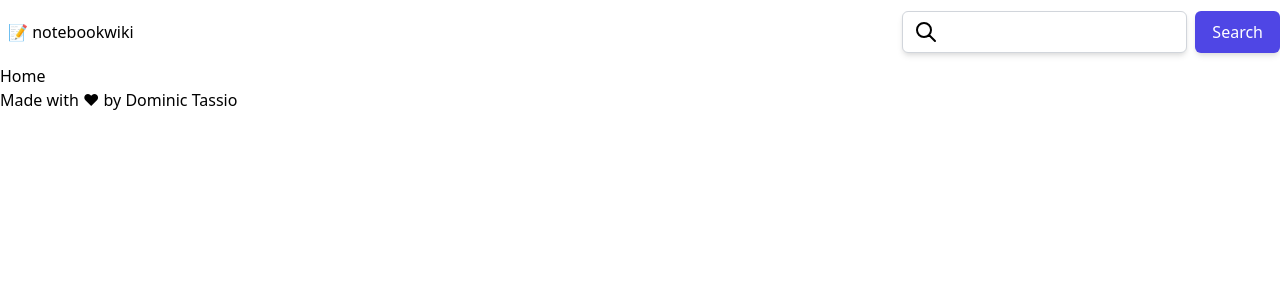
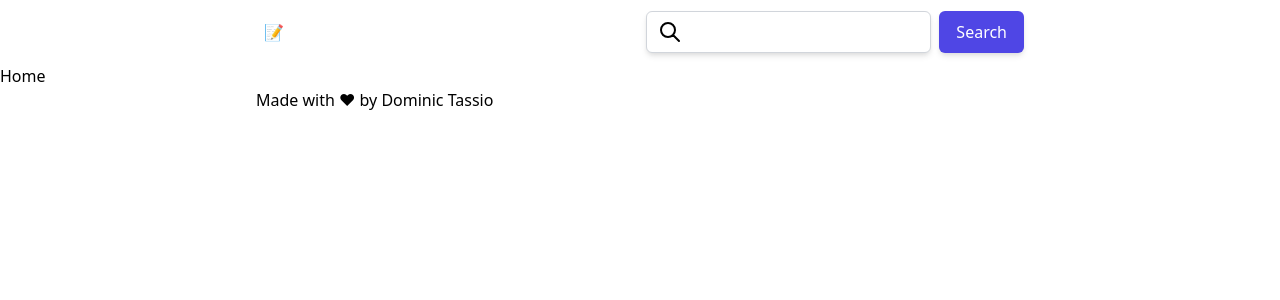
Before and after one commit to dominictassio/notebookwiki, a Next.js app: page / in a window 1280 px wide. Shown: the top 300 px of the page. Built offline with nearby package versions, Linux system fonts and the light colour scheme.

Commit message:
Configure tailwind with paper breakpoint that has a min-width of 8in

```diff
--- a/tailwind.config.js
+++ b/tailwind.config.js
@@ -3,9 +3,23 @@ module.exports = {
   darkMode: false, // or 'media' or 'class'
   theme: {
     extend: {},
+    screens: {
+      paper: "8in",
+    },
   },
   variants: {
     extend: {},
   },
-  plugins: [require("@tailwindcss/forms")],
+  plugins: [
+    require("@tailwindcss/forms"),
+    ({ addComponents }) =>
+      addComponents({
+        ".container": {
+          maxWidth: "100%",
+          "@screen paper": {
+            maxWidth: "8in",
+          },
+        },
+      }),
+  ],
 };
```
